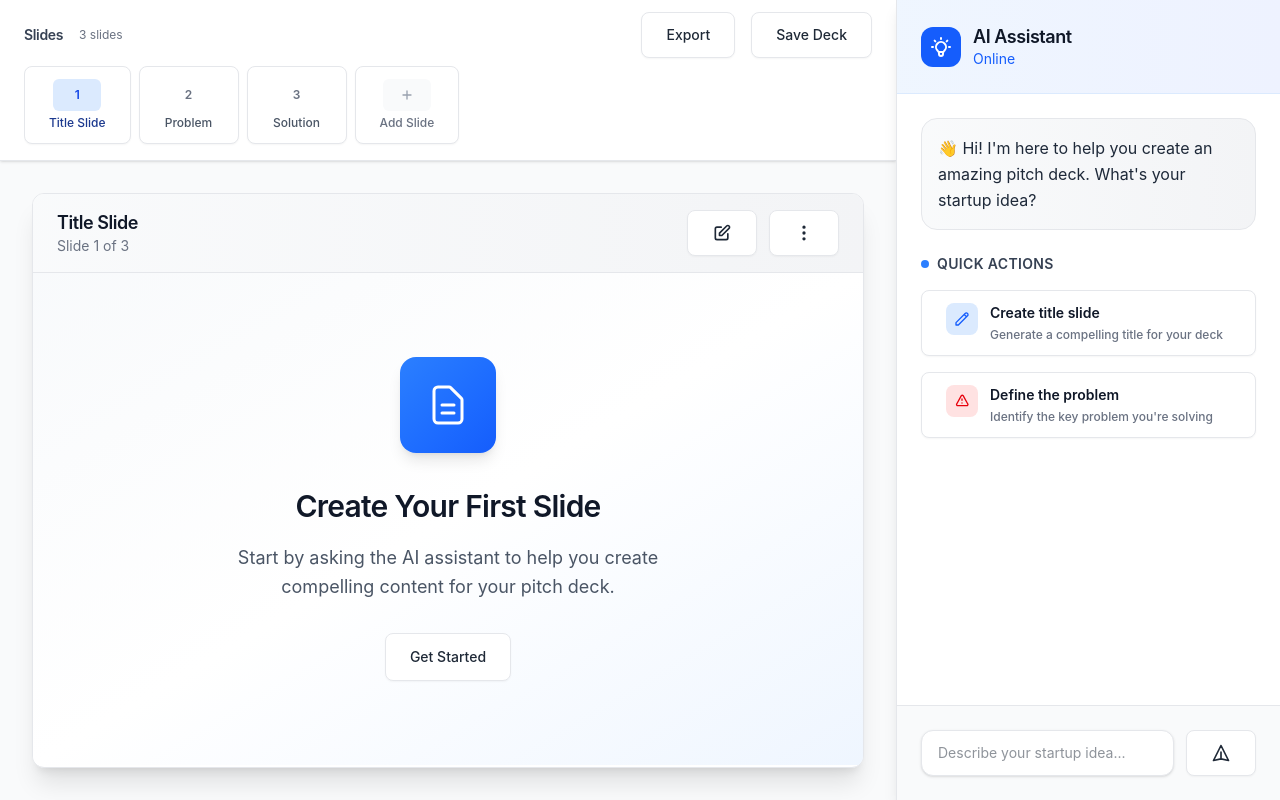
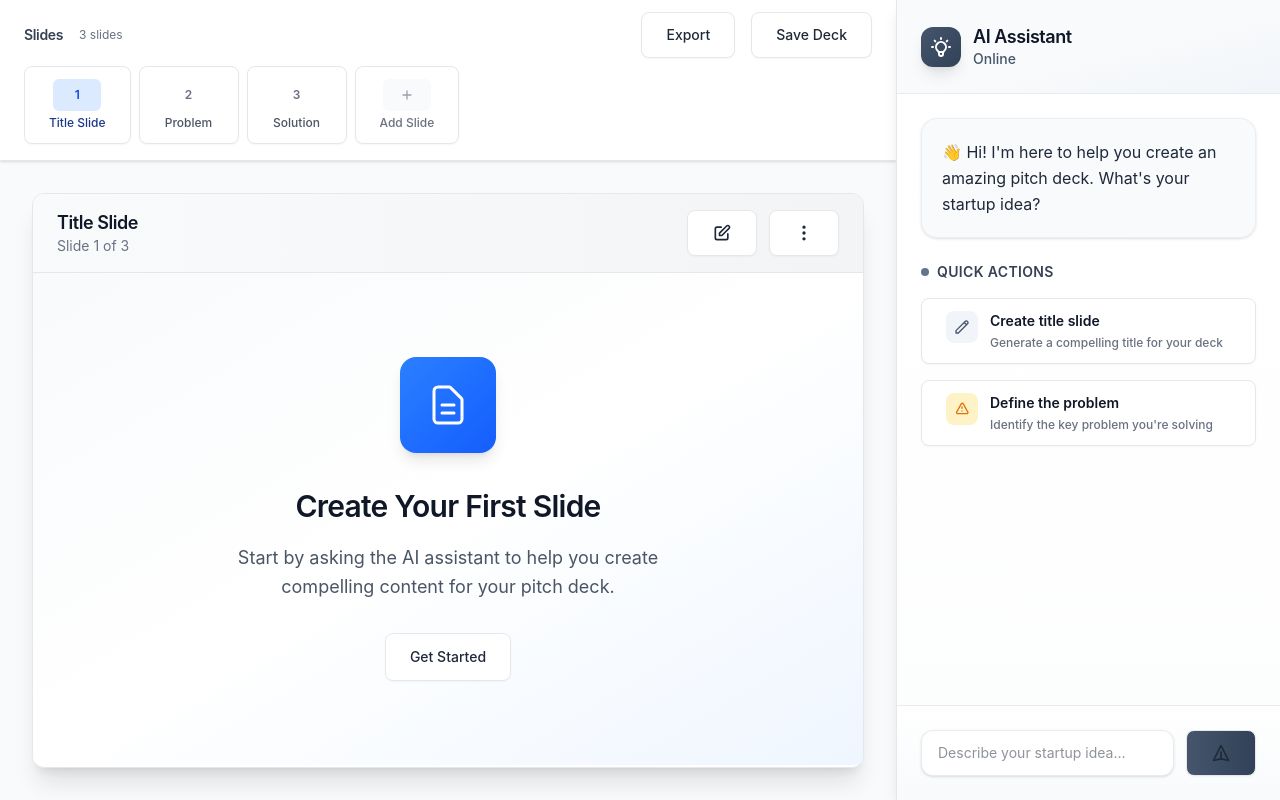
Before and after one commit to RahimMirani/PitchForge, a React (Vite) app in the folder frontend/: page /create in a window 1280 px wide. Built offline with nearby package versions, Linux system fonts and the light colour scheme.

Commit message:
Improvements to the chat UI

```diff
--- a/frontend/src/components/chat/ChatSidebar.tsx
+++ b/frontend/src/components/chat/ChatSidebar.tsx
@@ -1,24 +1,24 @@
 export function ChatSidebar() {
   return (
-    <div className="h-full flex flex-col">
+    <div className="h-full flex flex-col bg-white">
       {/* Chat Header */}
-      <div className="px-6 py-6 bg-gradient-to-r from-blue-50 to-indigo-50 border-b border-blue-100">
+      <div className="px-6 py-6 bg-gradient-to-br from-slate-50 via-gray-50 to-slate-100 border-b border-gray-200/80">
         <div className="flex items-center space-x-3">
-          <div className="w-10 h-10 bg-blue-600 rounded-xl flex items-center justify-center">
+          <div className="w-10 h-10 bg-gradient-to-br from-slate-600 to-slate-700 rounded-xl flex items-center justify-center shadow-lg">
             <svg className="w-6 h-6 text-white" fill="none" stroke="currentColor" viewBox="0 0 24 24">
               <path strokeLinecap="round" strokeLinejoin="round" strokeWidth={2} d="M9.663 17h4.673M12 3v1m6.364 1.636l-.707.707M21 12h-1M4 12H3m3.343-5.657l-.707-.707m2.828 9.9a5 5 0 117.072 0l-.548.547A3.374 3.374 0 0014 18.469V19a2 2 0 11-4 0v-.531c0-.895-.356-1.754-.988-2.386l-.548-.547z" />
             </svg>
           </div>
           <div>
             <h3 className="text-lg font-semibold text-gray-900">AI Assistant</h3>
-            <p className="text-sm text-blue-600">Online</p>
+            <p className="text-sm text-slate-600 font-medium">Online</p>
           </div>
         </div>
       </div>
 
       {/* Chat Messages */}
-      <div className="flex-1 p-6 space-y-6 overflow-y-auto">
-        <div className="bg-gradient-to-r from-gray-50 to-gray-100 rounded-2xl p-4 border border-gray-200">
+      <div className="flex-1 p-6 space-y-6 overflow-y-auto bg-gradient-to-b from-white to-slate-50/30">
+        <div className="bg-gradient-to-r from-slate-50 to-gray-50 rounded-2xl p-5 border border-gray-200/60 shadow-sm">
           <p className="text-gray-800 leading-relaxed">
             👋 Hi! I'm here to help you create an amazing pitch deck. What's your startup idea?
           </p>
@@ -27,33 +27,33 @@ export function ChatSidebar() {
         {/* Suggested Actions */}
         <div className="space-y-4">
           <div className="flex items-center space-x-2">
-            <div className="w-2 h-2 bg-blue-500 rounded-full"></div>
+            <div className="w-2 h-2 bg-slate-500 rounded-full"></div>
             <p className="text-sm font-semibold text-gray-700 uppercase tracking-wide">Quick Actions</p>
           </div>
 
-          <button className="w-full text-left p-4 rounded-xl border border-gray-200 hover:border-blue-200 hover:bg-blue-50 transition-all duration-200 group">
+          <button className="w-full text-left p-4 rounded-xl border border-gray-200/80 hover:border-slate-300 hover:bg-slate-50 transition-all duration-300 group shadow-sm hover:shadow-md">
             <div className="flex items-start space-x-3">
-              <div className="w-8 h-8 bg-blue-100 rounded-lg flex items-center justify-center group-hover:bg-blue-200 transition-colors">
-                <svg className="w-4 h-4 text-blue-600" fill="none" stroke="currentColor" viewBox="0 0 24 24">
+              <div className="w-8 h-8 bg-slate-100 rounded-lg flex items-center justify-center group-hover:bg-slate-200 transition-colors">
+                <svg className="w-4 h-4 text-slate-600" fill="none" stroke="currentColor" viewBox="0 0 24 24">
                   <path strokeLinecap="round" strokeLinejoin="round" strokeWidth={2} d="M15.232 5.232l3.536 3.536m-2.036-5.036a2.5 2.5 0 113.536 3.536L6.5 21.036H3v-3.572L16.732 3.732z" />
                 </svg>
               </div>
               <div>
-                <div className="text-sm font-semibold text-gray-900 group-hover:text-blue-900">Create title slide</div>
+                <div className="text-sm font-semibold text-gray-900 group-hover:text-slate-900">Create title slide</div>
                 <div className="text-xs text-gray-500 mt-1">Generate a compelling title for your deck</div>
               </div>
             </div>
           </button>
 
-          <button className="w-full text-left p-4 rounded-xl border border-gray-200 hover:border-blue-200 hover:bg-blue-50 transition-all duration-200 group">
+          <button className="w-full text-left p-4 rounded-xl border border-gray-200/80 hover:border-slate-300 hover:bg-slate-50 transition-all duration-300 group shadow-sm hover:shadow-md">
             <div className="flex items-start space-x-3">
-              <div className="w-8 h-8 bg-red-100 rounded-lg flex items-center justify-center group-hover:bg-red-200 transition-colors">
-                <svg className="w-4 h-4 text-red-600" fill="none" stroke="currentColor" viewBox="0 0 24 24">
+              <div className="w-8 h-8 bg-amber-100 rounded-lg flex items-center justify-center group-hover:bg-amber-200 transition-colors">
+                <svg className="w-4 h-4 text-amber-600" fill="none" stroke="currentColor" viewBox="0 0 24 24">
                   <path strokeLinecap="round" strokeLinejoin="round" strokeWidth={2} d="M12 9v2m0 4h.01m-6.938 4h13.856c1.54 0 2.502-1.667 1.732-2.5L13.732 4c-.77-.833-1.964-.833-2.732 0L4.082 16.5c-.77.833.192 2.5 1.732 2.5z" />
                 </svg>
               </div>
               <div>
-                <div className="text-sm font-semibold text-gray-900 group-hover:text-blue-900">Define the problem</div>
+                <div className="text-sm font-semibold text-gray-900 group-hover:text-slate-900">Define the problem</div>
                 <div className="text-xs text-gray-500 mt-1">Identify the key problem you're solving</div>
               </div>
             </div>
@@ -62,14 +62,14 @@ export function ChatSidebar() {
       </div>
 
       {/* Chat Input */}
-      <div className="p-6 bg-gray-50 border-t border-gray-200">
+      <div className="p-6 bg-gradient-to-t from-slate-50 to-white border-t border-gray-200/80">
         <div className="flex space-x-3">
           <input
             type="text"
             placeholder="Describe your startup idea..."
-            className="flex-1 px-4 py-3 bg-white border border-gray-200 rounded-xl text-sm focus:outline-none focus:ring-2 focus:ring-blue-500 focus:border-transparent shadow-sm"
+            className="flex-1 px-4 py-3 bg-white border border-gray-200/80 rounded-xl text-sm focus:outline-none focus:ring-2 focus:ring-slate-500/30 focus:border-slate-300 shadow-sm transition-all duration-200"
           />
-          <button className="px-6 py-3 bg-blue-600 text-white rounded-xl font-semibold hover:bg-blue-700 transition-colors shadow-lg">
+          <button className="px-6 py-3 bg-gradient-to-r from-slate-600 to-slate-700 text-white rounded-xl font-semibold hover:from-slate-700 hover:to-slate-800 active:from-slate-800 active:to-slate-900 focus:outline-none focus:ring-2 focus:ring-slate-500/50 transition-all duration-200 shadow-lg hover:shadow-xl transform hover:-translate-y-0.5 active:translate-y-0">
             <svg className="w-5 h-5" fill="none" stroke="currentColor" viewBox="0 0 24 24">
               <path strokeLinecap="round" strokeLinejoin="round" strokeWidth={2} d="M12 19l9 2-9-18-9 18 9-2zm0 0v-8" />
             </svg>
--- a/frontend/src/components/deck/DeckCanvas.tsx
+++ b/frontend/src/components/deck/DeckCanvas.tsx
@@ -33,7 +33,7 @@ export function DeckCanvas() {
           <p className="text-gray-600 text-lg leading-relaxed mb-8 max-w-md mx-auto">
             Start by asking the AI assistant to help you create compelling content for your pitch deck.
           </p>
-          <button className="bg-black/80 backdrop-blur-sm text-white px-8 py-4 rounded-xl font-semibold hover:bg-black/90 transition-all duration-200 shadow-lg hover:shadow-2xl transform hover:-translate-y-0.5 border border-white/10">
+          <button className="bg-black/80 backdrop-blur-sm text-white px-8 py-4 rounded-xl font-semibold hover:bg-black/90 active:bg-black/95 focus:outline-none focus:ring-2 focus:ring-gray-500/50 transition-all duration-200 shadow-lg hover:shadow-2xl transform hover:-translate-y-0.5 active:translate-y-0 border border-white/10">
             Get Started
           </button>
         </div>
```
